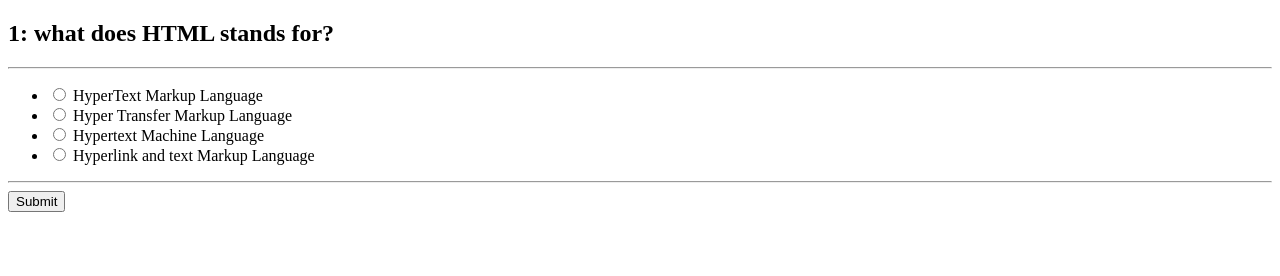
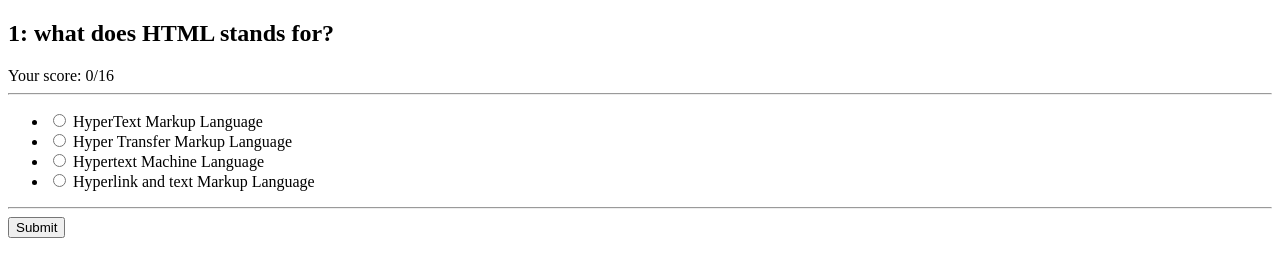
Before and after one commit to sanishkarkee/Quiz-Js-Only, a plain HTML site: page index.html in a window 1280 px wide. Drawn offline with Linux system fonts and the light colour scheme.

Commit message:
still code not working

```diff
--- a/index.html
+++ b/index.html
@@ -10,6 +10,7 @@
     <div class="quiz-section">
       <div id="quiz">
         <h2 class="question" id="question">Quiz question</h2>
+        <div class="score"></div>
         <hr />
         <ul>
           <li>
--- a/script.js
+++ b/script.js
@@ -176,6 +176,8 @@ const quizData = [
 // Step 2: Javascript initializations
 const quiz = document.querySelector('#quiz');
 
+const scores = document.querySelector('.score');
+
 const answerElm = document.querySelectorAll('answer');
 
 const [questionElm, option_1, option_2, option_3, option_4] =
@@ -196,7 +198,8 @@ const loadQuiz = () => {
 
   //   replacing static question with dynamic questions from js
   questionElm.innerText = `${currentQuiz + 1}: ${question}`;
-  //   options.forEach((curOption, index) => {});
+
+  scores.innerText = `Your score: ${score}/${quizData.length}`;
 
   options.forEach(
     (curOption, index) => (window[`option_${index + 1}`].innerText = curOption)
```
